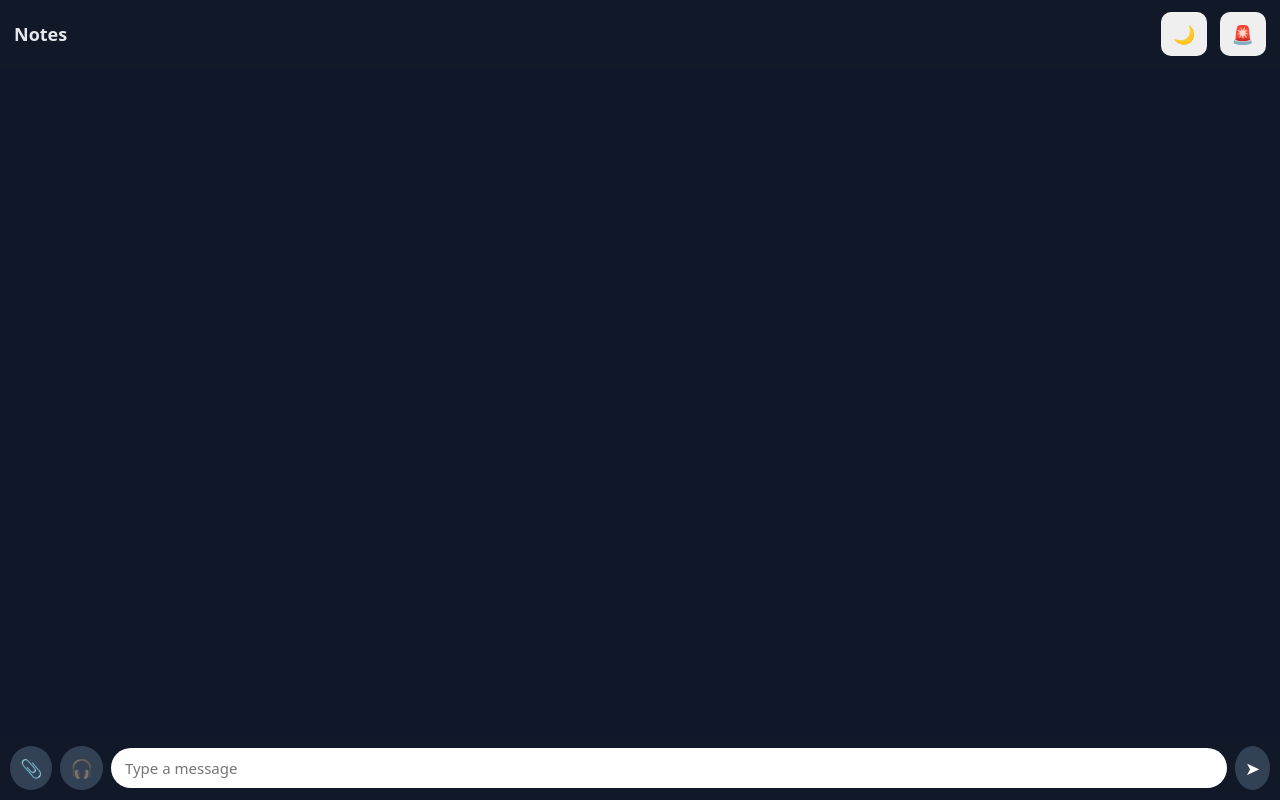
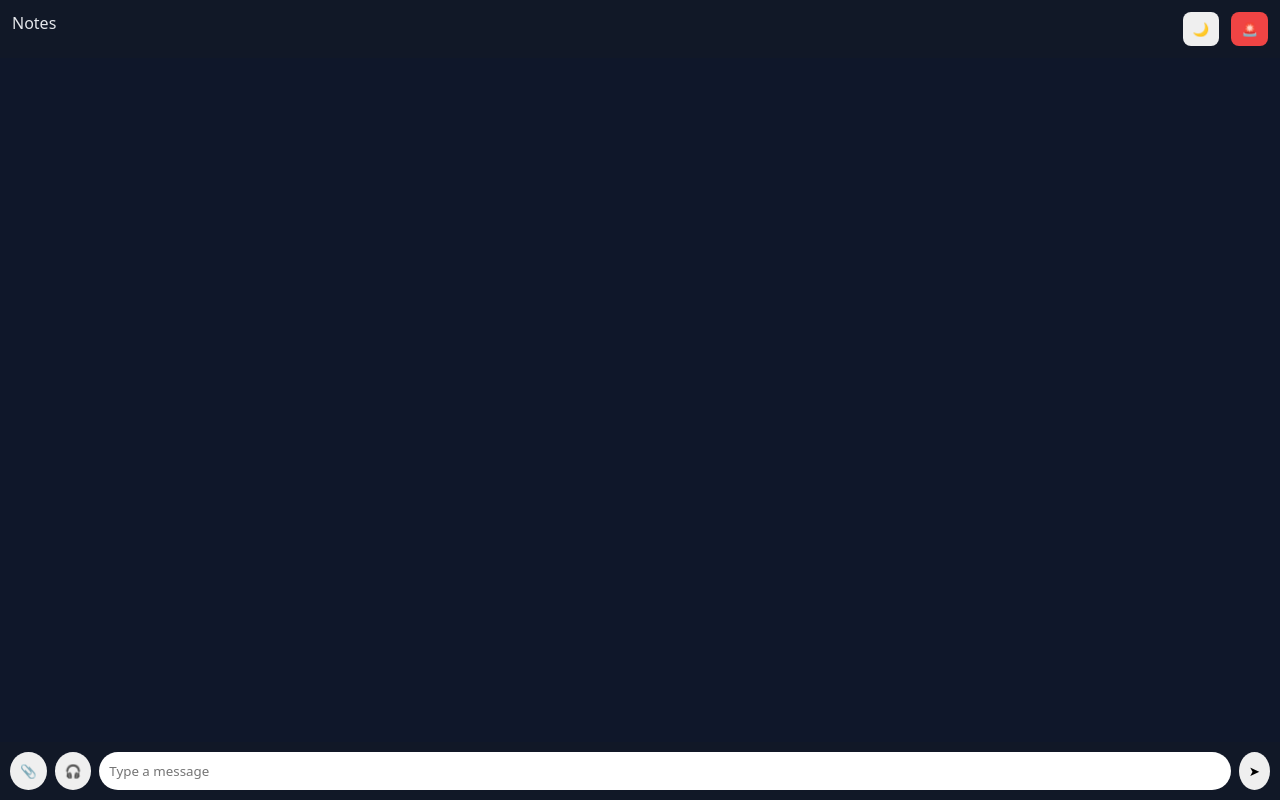
Before and after one commit to Phantom2031/private-chat, a Flask app: page /chat in a window 1280 px wide. Run offline with Flask 3, Linux system fonts and the light colour scheme; the visitor is signed in with stand-in values (Sample User, id 1); some libraries are stand-ins or nearby versions.

Commit message:
Update style.css

```diff
--- a/static/style.css
+++ b/static/style.css
@@ -1,8 +1,7 @@
+/* THEME */
 :root {
   --bg: #0f172a;
   --card: #111827;
-  --accent: #22c55e;
-  --danger: #ef4444;
   --me: #22c55e;
   --other: #1f2933;
   --text: #e5e7eb;
@@ -18,7 +17,7 @@ body.light {
 
 * {
   box-sizing: border-box;
-  font-family: system-ui, -apple-system, BlinkMacSystemFont, sans-serif;
+  font-family: system-ui, sans-serif;
 }
 
 body {
@@ -26,58 +25,77 @@ body {
   background: var(--bg);
   color: var(--text);
   height: 100vh;
+}
+
+/* LOGIN */
+.login-body {
   display: flex;
-  flex-direction: column;
+  align-items: center;
+  justify-content: center;
+}
+
+.login-wrapper {
+  width: 100%;
+  max-width: 320px;
+  padding: 40px 20px;
+  text-align: center;
+}
+
+.login-wrapper h1 {
+  margin-bottom: 30px;
+  font-weight: 600;
+}
+
+.login-wrapper input {
+  width: 100%;
+  padding: 12px;
+  margin-bottom: 14px;
+  border-radius: 10px;
+  border: none;
+}
+
+.login-wrapper button {
+  width: 100%;
+  padding: 12px;
+  border-radius: 10px;
+  border: none;
+  background: #22c55e;
+  font-weight: 600;
 }
 
 /* HEADER */
 header {
+  padding: 12px;
   background: var(--card);
-  padding: 12px 14px;
   display: flex;
   justify-content: space-between;
-  align-items: center;
-}
-
-header span {
-  font-size: 18px;
-  font-weight: 600;
 }
 
 .header-actions button {
-  font-size: 18px;
-  padding: 10px 12px;
   margin-left: 8px;
-  border-radius: 10px;
+  padding: 8px 10px;
+  border-radius: 8px;
   border: none;
-  cursor: pointer;
 }
 
-.theme-btn {
-  background: #334155;
-  color: white;
-}
-
-.panic-btn {
-  background: var(--danger);
+.panic {
+  background: #ef4444;
   color: white;
 }
 
 /* CHAT */
 #chat {
-  flex: 1;
   padding: 12px;
   padding-bottom: 90px;
   overflow-y: auto;
+  height: calc(100vh - 120px);
 }
 
 .msg {
-  max-width: 75%;
-  padding: 10px 12px;
+  max-width: 70%;
   margin-bottom: 8px;
+  padding: 10px;
   border-radius: 12px;
-  font-size: 15px;
-  word-wrap: break-word;
 }
 
 .me {
@@ -90,42 +108,39 @@ header span {
   background: var(--other);
 }
 
+/* IMAGE FIX */
+.chat-img {
+  max-width: 200px;
+  max-height: 200px;
+  object-fit: cover;
+  border-radius: 10px;
+}
+
+/* AUDIO */
+audio {
+  width: 200px;
+}
+
 /* FOOTER */
 footer {
   position: fixed;
   bottom: 0;
-  left: 0;
-  right: 0;
+  width: 100%;
   background: var(--card);
   padding: 10px;
   display: flex;
   gap: 8px;
-  align-items: center;
-}
-
-footer button {
-  font-size: 18px;
-  padding: 10px;
-  border-radius: 50%;
-  border: none;
-  cursor: pointer;
-  background: #334155;
-  color: white;
 }
 
 footer input {
   flex: 1;
-  padding: 10px 14px;
+  padding: 10px;
   border-radius: 20px;
   border: none;
-  font-size: 15px;
 }
 
-audio {
-  width: 220px;
-  outline: none;
+footer button {
+  padding: 10px;
+  border-radius: 50%;
+  border: none;
 }
-
-.recording {
-  background: #ef4444 !important;
-}
```
